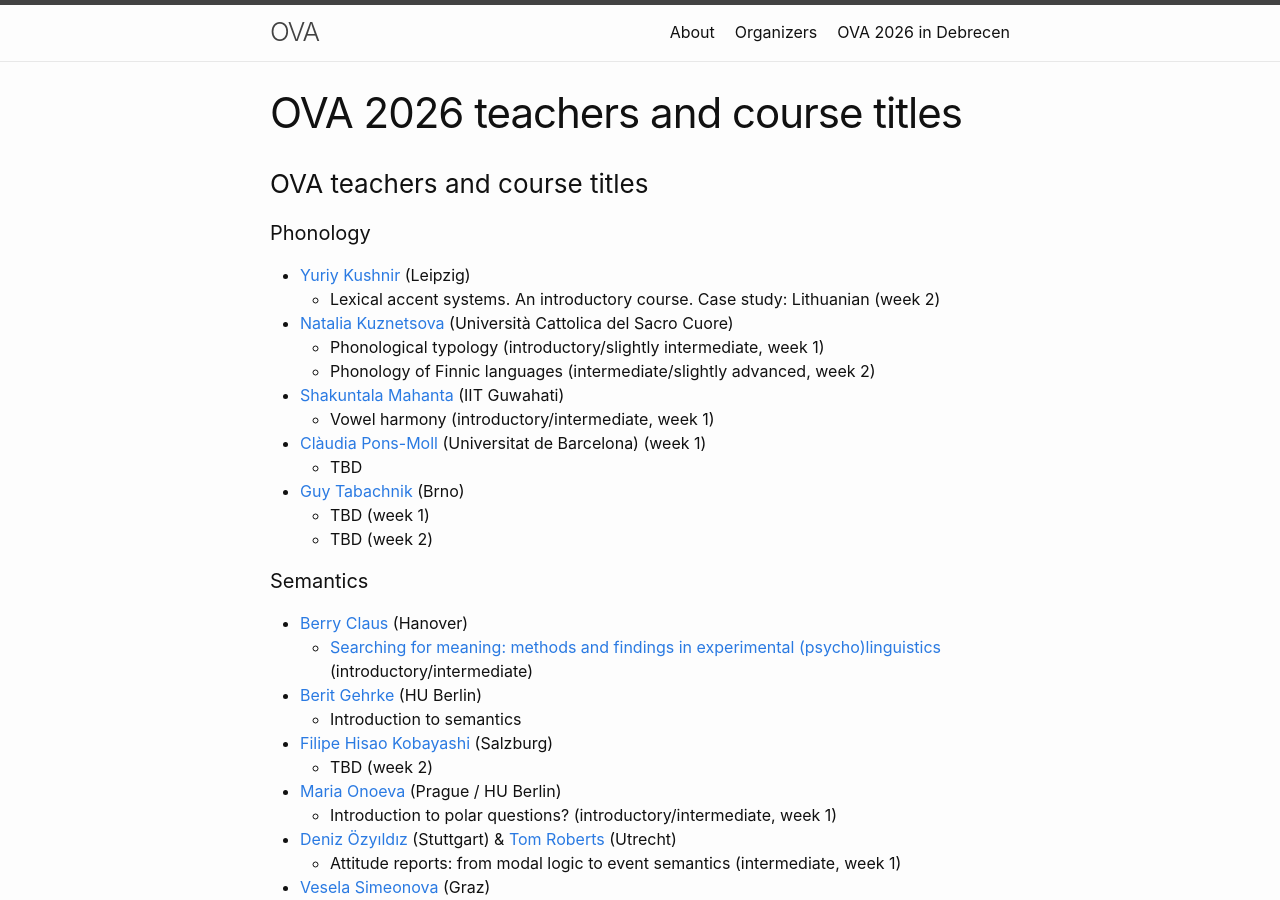
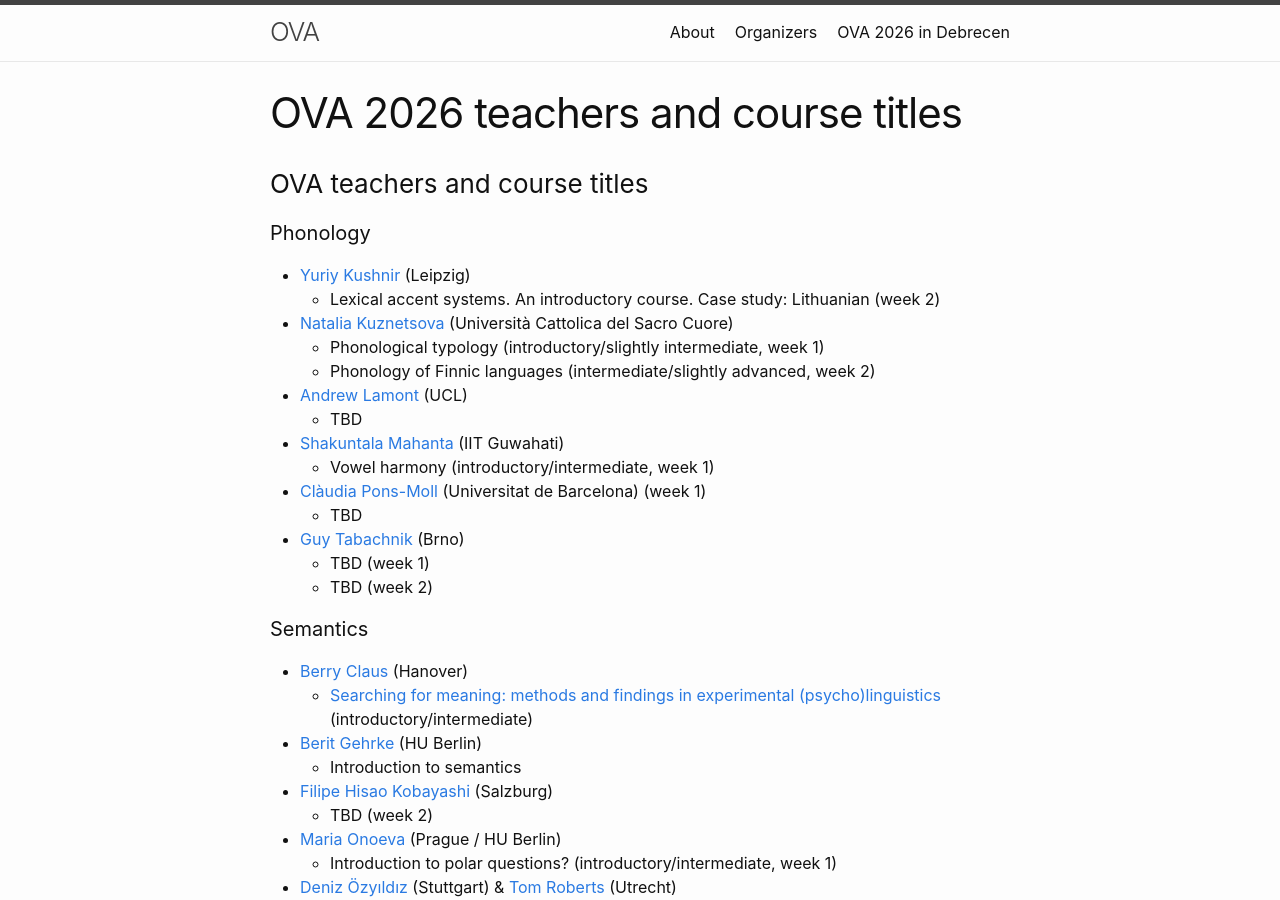
Before and after one commit to ovaschool/ovaschool.github.io, a Jekyll site: the page built from staticpages/ova2026-teachers.markdown, in a window 1280 px wide and 900 px high. Built offline with Jekyll 4.4.1, drawn with Linux system fonts in a browser that asks for light colours.

Commit message:
Update ova2026-teachers.markdown

```diff
--- a/staticpages/ova2026-teachers.markdown
+++ b/staticpages/ova2026-teachers.markdown
@@ -14,6 +14,8 @@ exclude: true
 - [Natalia Kuznetsova](https://unicatt.academia.edu/NataliaKuznetsova) (Università Cattolica del Sacro Cuore)
   - Phonological typology (introductory/slightly intermediate, week 1)
   - Phonology of Finnic languages (intermediate/slightly advanced, week 2)
+- [Andrew Lamont](https://aphonologist.github.io/) (UCL)
+  - TBD
 - [Shakuntala Mahanta](https://www.iitg.ac.in/hss/faculty_page_profile.php?name=MzgvUVFIK2oydWpTaXFzNUJOUkExZz09) (IIT Guwahati)
   - Vowel harmony (introductory/intermediate, week 1)
 - [Clàudia Pons-Moll](https://stel.ub.edu/filologiacatalana/directori-organitzatiu/claudia-pons-moll) (Universitat de Barcelona) (week 1)
```
